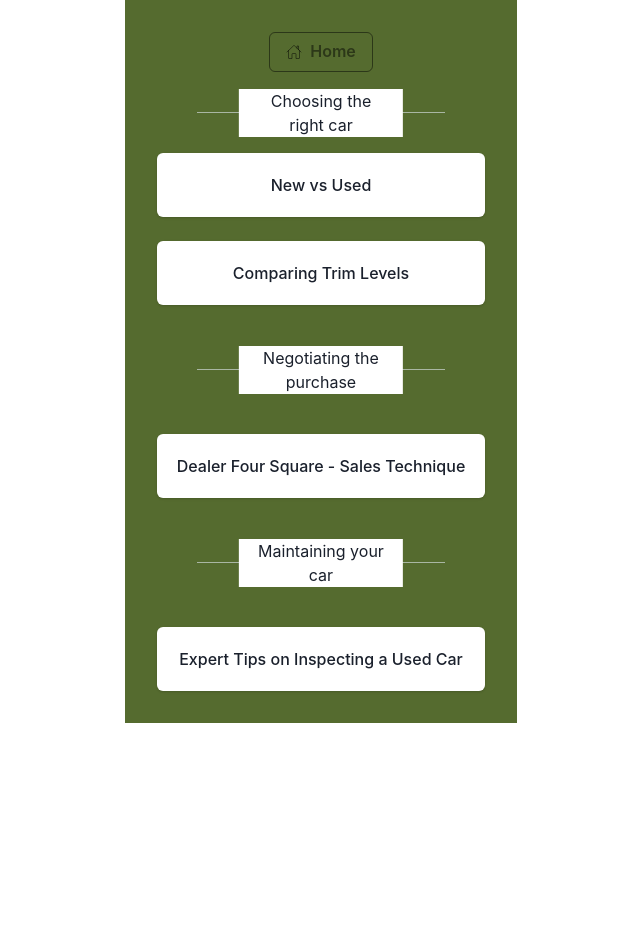
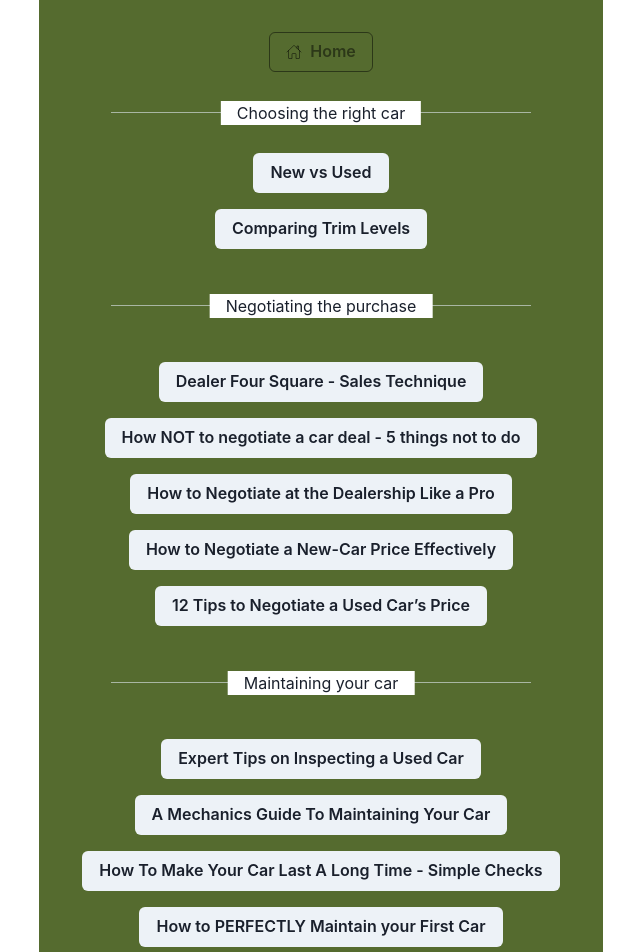
Before and after one commit to jackiebarry/car-project, a React (Vite) app: page /Resources in a window 1280 px wide. Shown: the top 952 px of the page, without its empty margins (319-959 px from the left). Before the commit the page ends 800 px from the top, so only its background shows below. Built offline with nearby package versions, Linux system fonts and the light colour scheme.

Commit message:
adding content + changed to navigate

```diff
--- a/src/Resources.jsx
+++ b/src/Resources.jsx
@@ -1,5 +1,6 @@
 import {
   AbsoluteCenter,
+  Button,
   Card,
   CardBody,
   Grid,
@@ -7,8 +8,13 @@ import {
 } from "@chakra-ui/react";
 import GoHome from "./GoHome";
 import { Box, Divider } from "@chakra-ui/react";
-import { Link } from "react-router-dom";
 import React from "react";
+
+const NavigateLocHref = ({ url, linkTitle }) => {
+  // ok to use window back
+  const navigate = () => (window.location.href = url);
+  return <Button onClick={navigate}>{linkTitle}</Button>;
+};
 
 const Resources = () => {
   return (
@@ -22,36 +28,18 @@ const Resources = () => {
           Choosing the right car
         </AbsoluteCenter>
       </Box>
-      <Grid gap={6} templateColumns="repeat(auto-fill, minmax(200px, 1fr))">
+      <Grid gap={4} templateColumns="repeat(auto-fill, minmax(500px, 1fr))">
         <GridItem>
-          <Card>
-            <CardBody>
-              <p>
-                <a
-                  href="https://www.caranddriver.com/research/a31520182/new-vs-used-car/"
-                  target="_blank"
-                >
-                  {" "}
-                  New vs Used{" "}
-                </a>
-              </p>
-            </CardBody>
-          </Card>
+          <NavigateLocHref
+            url="https://www.caranddriver.com/research/a31520182/new-vs-used-car/"
+            linkTitle="New vs Used"
+          />
         </GridItem>
         <GridItem>
-          <Card>
-            <CardBody>
-              <p>
-                <a
-                  href="https://www.autotrader.ca/research/subaru/forester/2020/"
-                  target="_blank"
-                >
-                  {" "}
-                  Comparing Trim Levels{" "}
-                </a>
-              </p>
-            </CardBody>
-          </Card>
+          <NavigateLocHref
+            url="https://www.autotrader.ca/research/subaru/forester/2020/"
+            linkTitle="Comparing Trim Levels"
+          />
         </GridItem>
         <Box position="relative" padding="10">
           <Divider />
@@ -60,19 +48,34 @@ const Resources = () => {
           </AbsoluteCenter>
         </Box>
         <GridItem>
-          <Card>
-            <CardBody>
-              <p>
-                <a
-                  href="https://www.consumerreports.org/cars/buying-a-car/beat-four-square-and-other-car-dealership-sales-tactics-a7590220303/"
-                  target="_blank"
-                >
-                  {" "}
-                  Dealer Four Square - Sales Technique{" "}
-                </a>
-              </p>
-            </CardBody>
-          </Card>
+          <NavigateLocHref
+            url="https://www.consumerreports.org/cars/buying-a-car/beat-four-square-and-other-car-dealership-sales-tactics-a7590220303/"
+            linkTitle="Dealer Four Square - Sales Technique"
+          />
+        </GridItem>
+        <GridItem>
+          <NavigateLocHref
+            url="https://www.youtube.com/watch?v=zUcdKXXAXi8"
+            linkTitle="How NOT to negotiate a car deal - 5 things not to do"
+          />
+        </GridItem>
+        <GridItem>
+          <NavigateLocHref
+            url="https://www.autotrader.ca/editorial/20190513/how-to-negotiate-at-the-dealership-like-a-pro/?gad_source=1&gclid=CjwKCAjwx-CyBhAqEiwAeOcTdci8Awjm5Y6-VsCRpoqiS2AiKYlIjb07bp2JsFX8iWef_3pDrNgfIhoCCgAQAvD_BwE"
+            linkTitle="How to Negotiate at the Dealership Like a Pro"
+          />
+        </GridItem>
+        <GridItem>
+          <NavigateLocHref
+            url="https://www.consumerreports.org/cars/car-pricing-negotiation/how-to-negotiate-a-new-car-price-effectively-a8596856299/"
+            linkTitle="How to Negotiate a New-Car Price Effectively"
+          />
+        </GridItem>
+        <GridItem>
+          <NavigateLocHref
+            url="https://www.carfax.ca/resource-centre/articles/how-to-negotiate-your-used-vehicle-purchase"
+            linkTitle="12 Tips to Negotiate a Used Car’s Price"
+          />
         </GridItem>
         <Box position="relative" padding="10">
           <Divider />
@@ -81,19 +84,34 @@ const Resources = () => {
           </AbsoluteCenter>
         </Box>
         <GridItem>
-          <Card>
-            <CardBody>
-              <p>
-                <a
-                  href="https://www.consumerreports.org/cars/how-to-inspect-a-used-car-a1377126659/"
-                  target="_blank"
-                >
-                  {" "}
-                  Expert Tips on Inspecting a Used Car{" "}
-                </a>
-              </p>
-            </CardBody>
-          </Card>
+          <NavigateLocHref
+            url="https://www.consumerreports.org/cars/how-to-inspect-a-used-car-a1377126659/"
+            linkTitle="Expert Tips on Inspecting a Used Car"
+          />
+        </GridItem>
+        <GridItem>
+          <NavigateLocHref
+            url="https://www.youtube.com/watch?v=25-HG471MIc"
+            linkTitle="A Mechanics Guide To Maintaining Your Car"
+          />
+        </GridItem>
+        <GridItem>
+          <NavigateLocHref
+            url="https://www.youtube.com/watch?v=Y3jcQCdeJAs"
+            linkTitle="How To Make Your Car Last A Long Time - Simple Checks"
+          />
+        </GridItem>
+        <GridItem>
+          <NavigateLocHref
+            url="https://www.youtube.com/watch?v=brofphmC7GI"
+            linkTitle="How to PERFECTLY Maintain your First Car"
+          />
+        </GridItem>
+        <GridItem>
+          <NavigateLocHref
+            url="https://www.youtube.com/watch?v=GaKKSFEsAdI"
+            linkTitle="Simple Car Maintenance to Prevent Expensive Repairs"
+          />
         </GridItem>
       </Grid>
     </>
```
